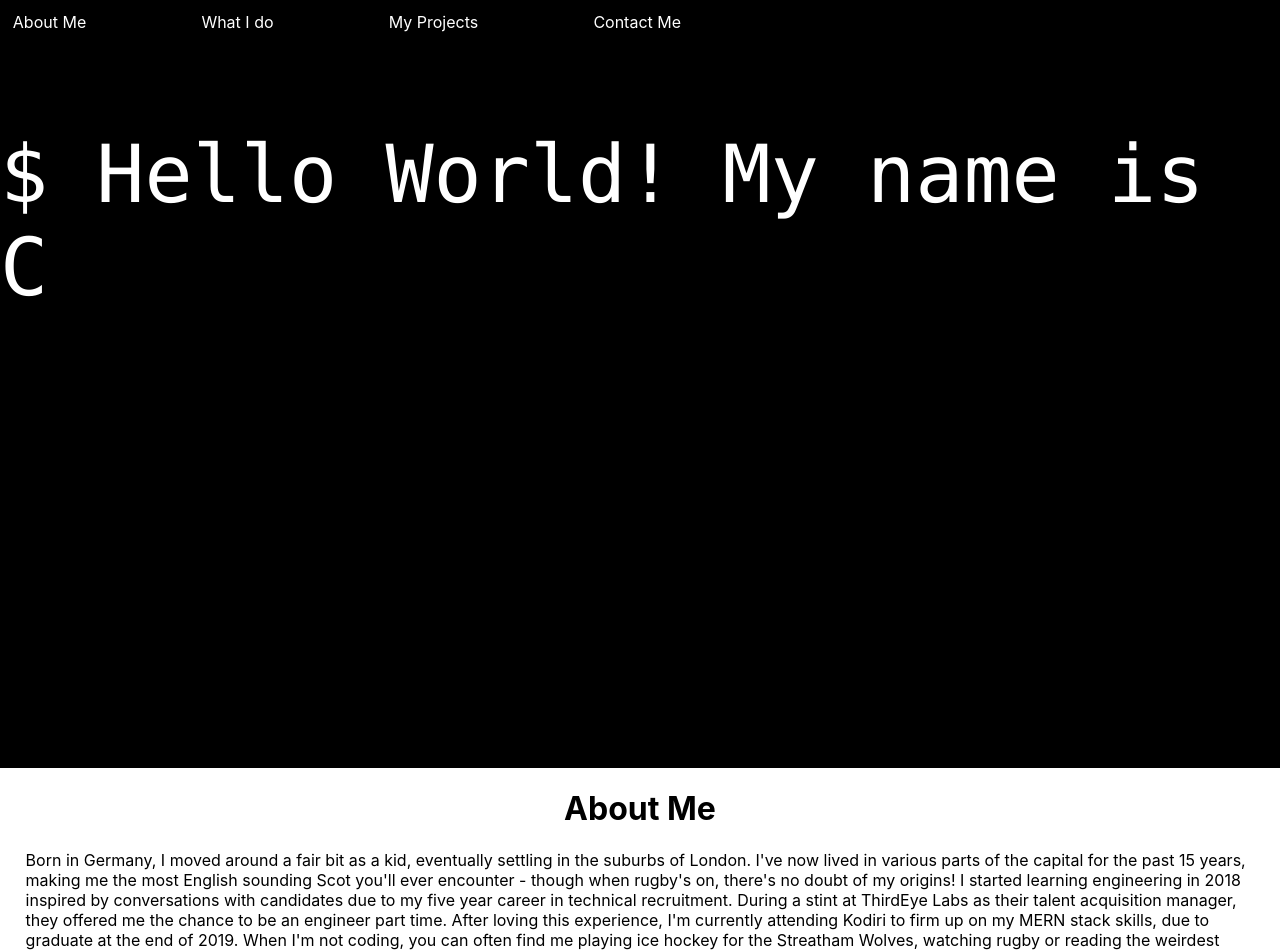
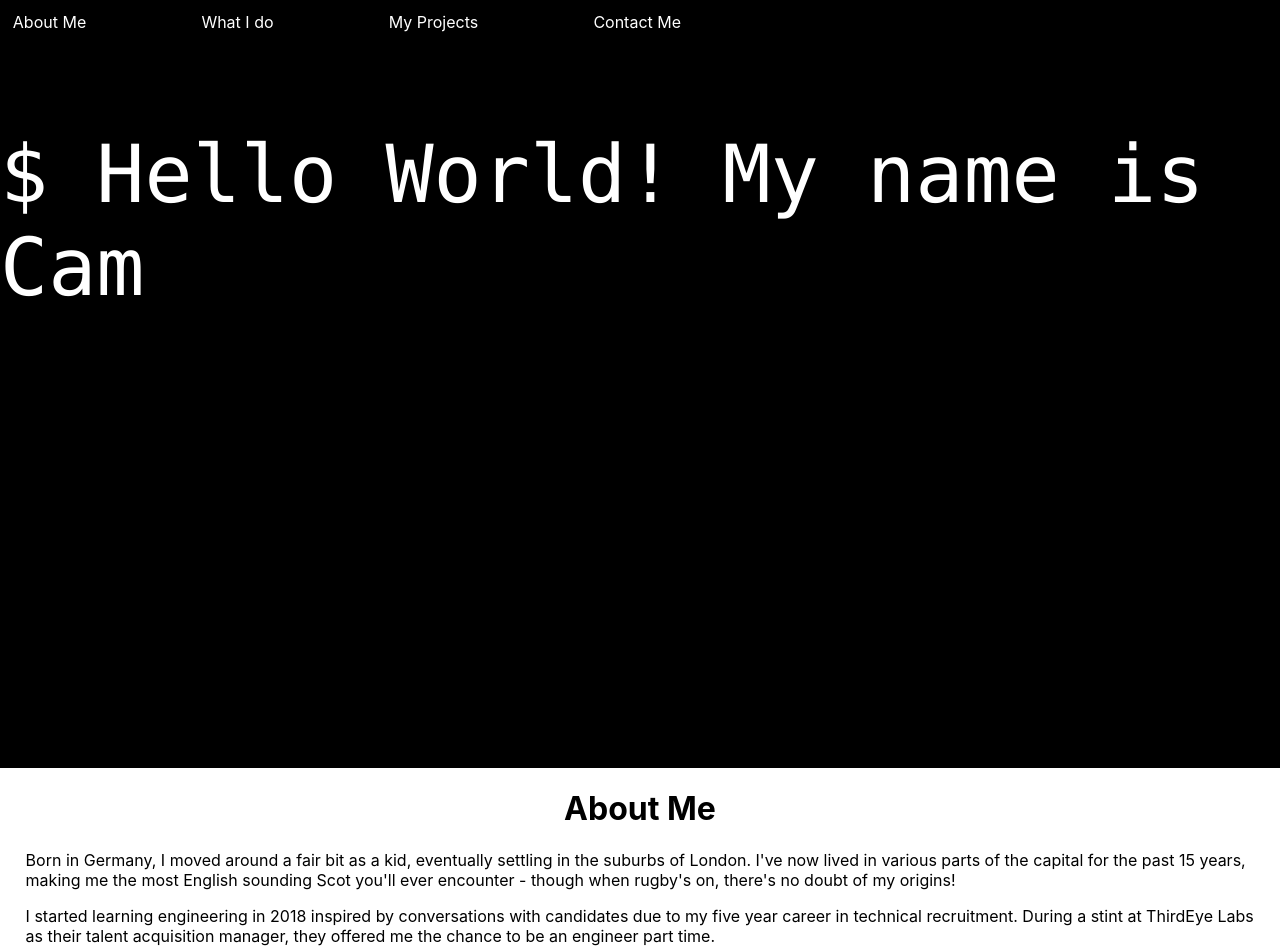
Before and after one commit to Reikon95/portfolio, a React (Create React App) app: page / in a window 1280 px wide. Shown: the top 952 px of the page. Built offline with nearby package versions, Linux system fonts and the light colour scheme.

Commit message:
fixed the copy

```diff
--- a/src/Components/About.js
+++ b/src/Components/About.js
@@ -3,10 +3,10 @@ import React from 'react';
 function About() {
     return  <div className="about"><h1>About Me</h1><p>Born in Germany, I moved around a fair bit as a kid, eventually settling in the suburbs of London. I've now lived in
     various parts of the capital for the past 15 years, making me the most English sounding Scot you'll ever encounter - though when
-    rugby's on, there's no doubt of my origins! I started learning engineering
-    in 2018 inspired by conversations with candidates due to my five year career in technical recruitment. During a stint at ThirdEye
-    Labs as their talent acquisition manager, they offered me the chance to be an engineer part time. After loving this experience,
-    I'm currently attending Kodiri to firm up on my MERN stack skills, due to graduate at the end of 2019. When I'm not coding, you
+    rugby's on, there's no doubt of my origins!</p>
+    <p>I started learning engineering in 2018 inspired by conversations with candidates due to my five year career in technical recruitment. During a stint at ThirdEye
+    Labs as their talent acquisition manager, they offered me the chance to be an engineer part time.</p>
+    <p>After loving this experience, I attended Kodiri to firm up on my MERN stack skills. When I'm not coding, you
     can often find me playing ice hockey for the Streatham Wolves, watching rugby or reading the weirdest articles I can find on
     Wikipedia.
   </p></div>;
--- a/src/Components/TypeEffect.js
+++ b/src/Components/TypeEffect.js
@@ -12,7 +12,7 @@ export default function TypeEffect() {
       .callFunction(() => {
         console.log('String typed out!');
       })
-      .pauseFor(500).typeString('My name is Cam, a software engineer and former tech recruiter from London.')
+      .pauseFor(1).typeString('My name is Cam, a software engineer from London.')
 
       .start();
   }}
```
Also changed, not shown: src/Components/AboutStyle.css (line endings or trailing spaces).
